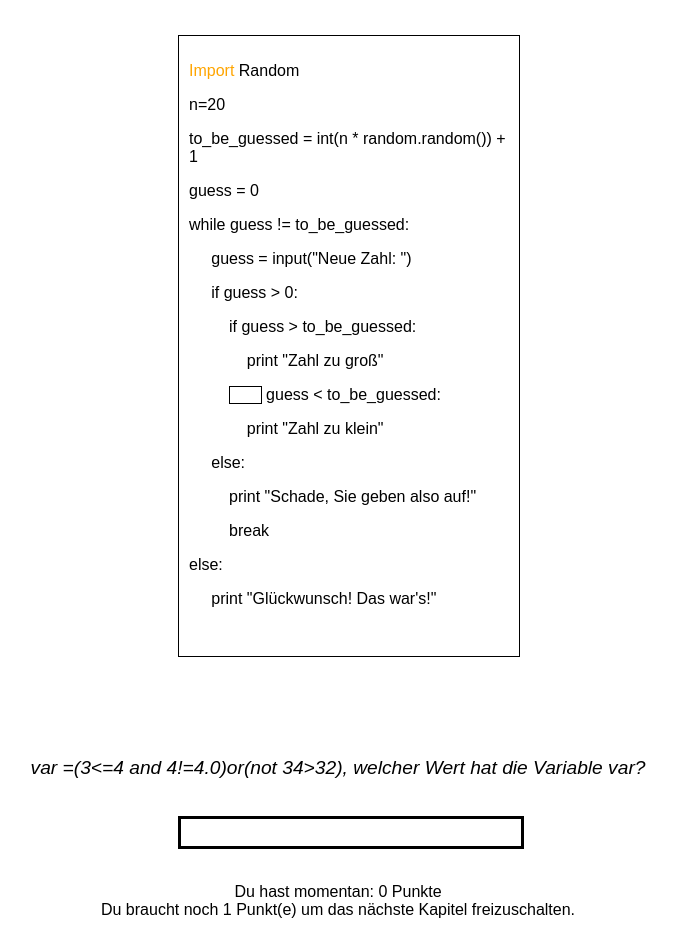
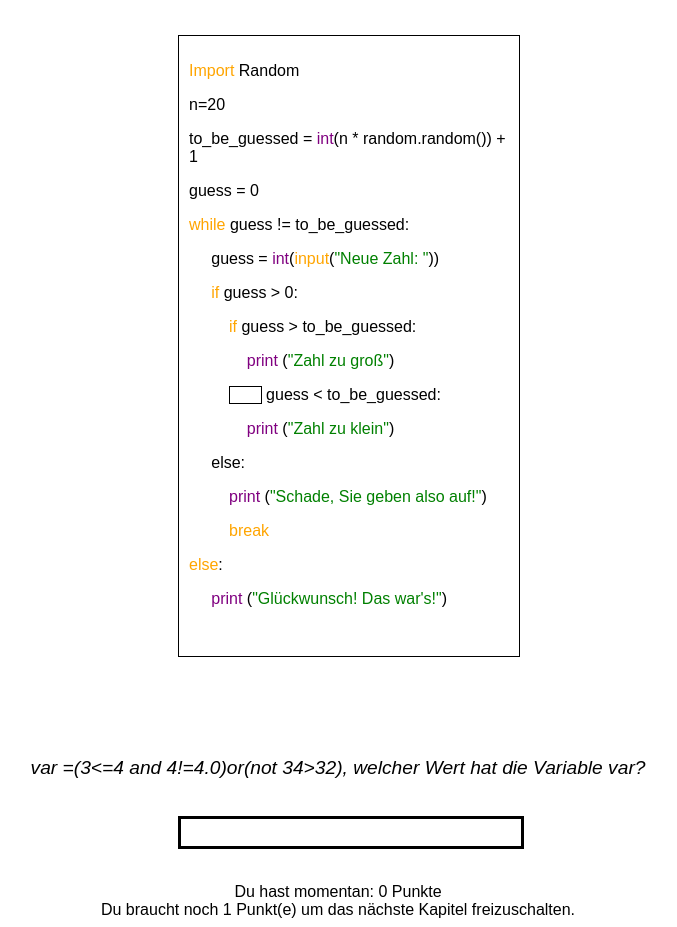
Before and after one commit to LearnPythonKSZ/Schleifenundverzweigungen, a plain HTML site: page index.html in a window 1280 px wide. Shown: the part 3546-4473 px from the top of the page, without its empty margins (302-979 px from the left). Drawn offline with Linux system fonts and the light colour scheme.

Commit message:
Update index.html

```diff
--- a/index.html
+++ b/index.html
@@ -155,20 +155,20 @@
 	<div class="code">
 	<p><span class=codeorange>Import</span> Random</p>
 	<p>n=20</p>
-	<p>to_be_guessed = int(n * random.random()) + 1</p>
+	<p>to_be_guessed = <span class=codepurple>int</span>(n * random.random()) + 1</p>
 	<p>guess = 0</p>
-	<p>while guess != to_be_guessed:</p>
-	<p>&nbsp;&nbsp;&nbsp;&nbsp; guess = input("Neue Zahl: ")</p>
-	<p>&nbsp;&nbsp;&nbsp;&nbsp; if guess &gt; 0:</p>
-	<p>&nbsp;&nbsp;&nbsp;&nbsp;&nbsp;&nbsp;&nbsp;&nbsp; if guess &gt; to_be_guessed:</p>
-	<p>&nbsp;&nbsp;&nbsp;&nbsp;&nbsp;&nbsp;&nbsp;&nbsp;&nbsp;&nbsp;&nbsp;&nbsp; print "Zahl zu groß"</p>
+	<p><span class=codeorange>while</span> guess != to_be_guessed:</p>
+	<p>&nbsp;&nbsp;&nbsp;&nbsp; guess = <span class=codepurple>int</span>(<span class=codeorange>input</span>(<span class=codegreen>"Neue Zahl: "</span>))</p>
+	<p>&nbsp;&nbsp;&nbsp;&nbsp; <span class=codeorange>if</span> guess &gt; 0:</p>
+	<p>&nbsp;&nbsp;&nbsp;&nbsp;&nbsp;&nbsp;&nbsp;&nbsp; <span class=codeorange>if</span> guess &gt; to_be_guessed:</p>
+	<p>&nbsp;&nbsp;&nbsp;&nbsp;&nbsp;&nbsp;&nbsp;&nbsp;&nbsp;&nbsp;&nbsp;&nbsp; <span class=codepurple>print</span> (<span class=codegreen>"Zahl zu groß"</span>)</p>
 	<input type="text" id="codebox1" name="elif" onchange="gap();" > <label class="label">guess &lt; to_be_guessed:</label>
-	<p>&nbsp;&nbsp;&nbsp;&nbsp;&nbsp;&nbsp;&nbsp;&nbsp;&nbsp;&nbsp;&nbsp;&nbsp; print "Zahl zu klein"</p>
+	<p>&nbsp;&nbsp;&nbsp;&nbsp;&nbsp;&nbsp;&nbsp;&nbsp;&nbsp;&nbsp;&nbsp;&nbsp; <span class=codepurple>print</span> (<span class=codegreen>"Zahl zu klein"</span>)</p>
 	<p>&nbsp;&nbsp;&nbsp;&nbsp; else:</p>
-	<p>&nbsp;&nbsp;&nbsp;&nbsp;&nbsp;&nbsp;&nbsp;&nbsp; print "Schade, Sie geben also auf!"</p>
-	<p>&nbsp;&nbsp;&nbsp;&nbsp;&nbsp;&nbsp;&nbsp;&nbsp; break</p>
-	<p>else:</p>
-	<p>&nbsp;&nbsp;&nbsp;&nbsp; print "Glückwunsch! Das war's!"</p>
+	<p>&nbsp;&nbsp;&nbsp;&nbsp;&nbsp;&nbsp;&nbsp;&nbsp; <span class=codepurple>print</span> (<span class=codegreen>"Schade, Sie geben also auf!"</span>)</p>
+	<p>&nbsp;&nbsp;&nbsp;&nbsp;&nbsp;&nbsp;&nbsp;&nbsp; <span class=codeorange>break</span></p>
+	<p><span class=codeorange>else</span>:</p>
+	<p>&nbsp;&nbsp;&nbsp;&nbsp; <span class=codepurple>print</span> (<span class=codegreen>"Glückwunsch! Das war's!"</span>)</p>
 	</div>
 	<div class="question" id="question">
 	<p>var =(3&lt;=4 and 4!=4.0)or(not 34&gt;32), welcher Wert hat die Variable var?</p>
```
